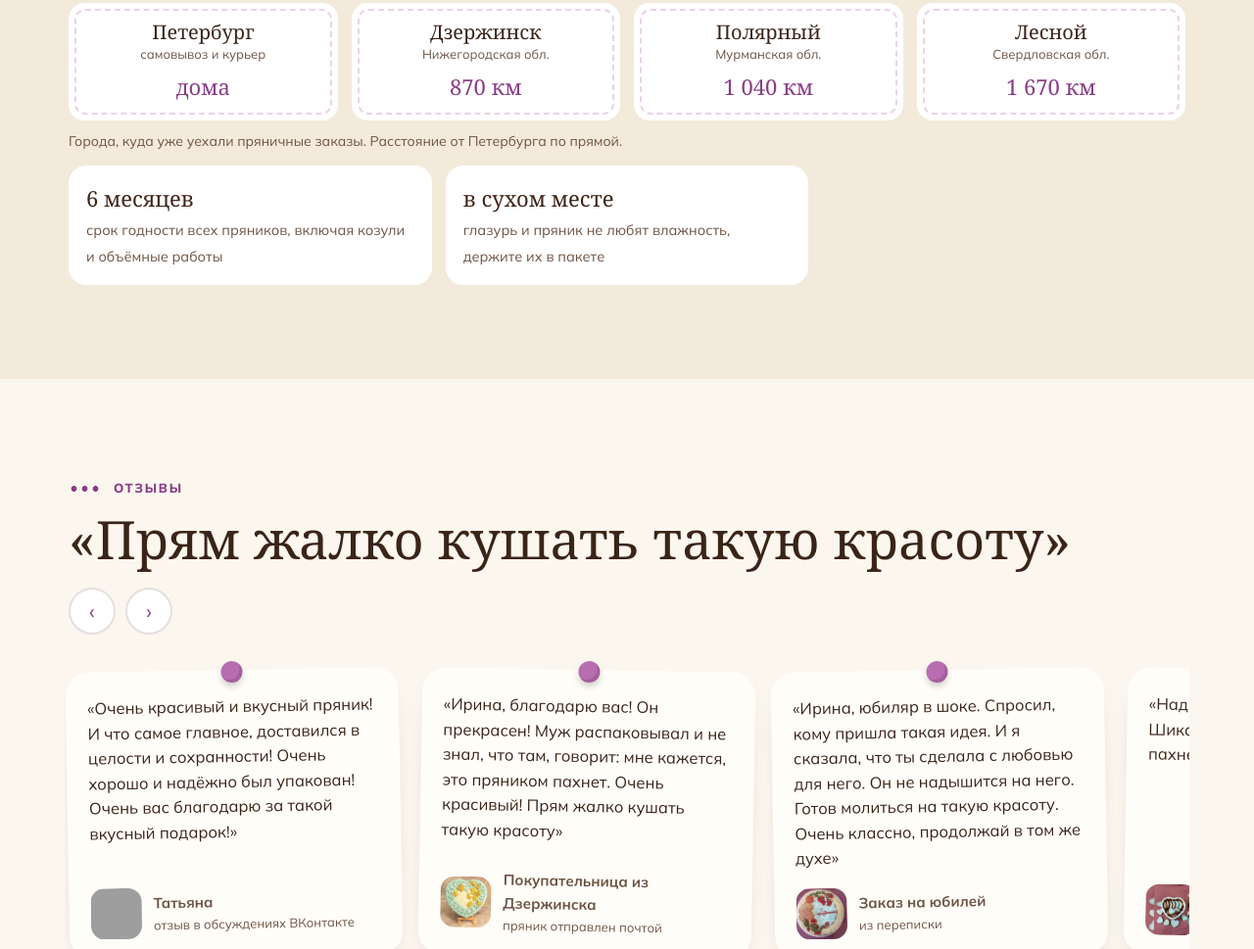
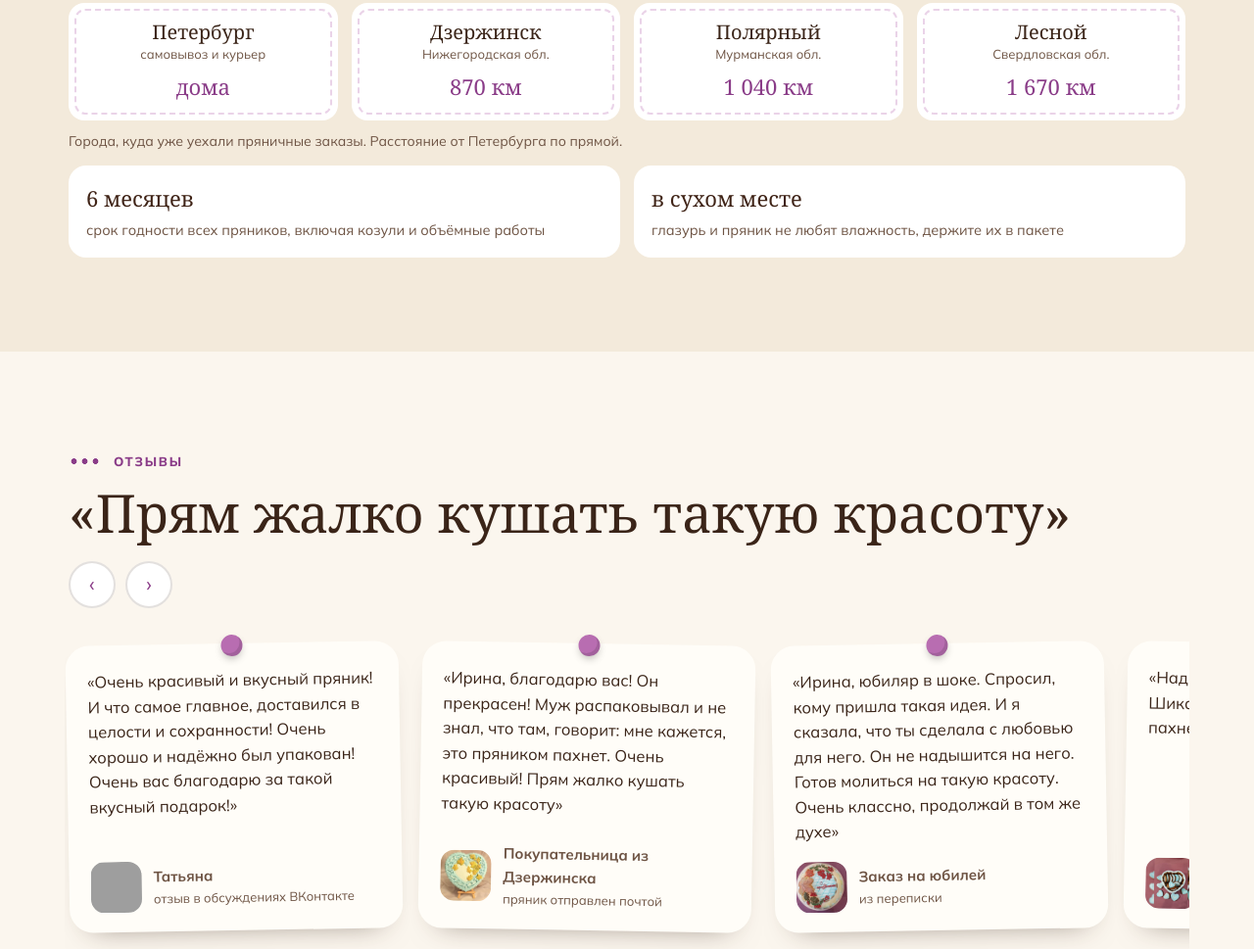
Before and after one commit to leonti123/sladost-v-radost, a plain HTML site: page index.html in a window 1280 px wide. Shown: the part 9960-10929 px from the top of the page at 98% size. Drawn offline with Linux system fonts and the light colour scheme; grey boxes are pictures that could not be loaded; a web font is replaced by a local one.

Commit message:
Блок хранения: 2 колонки
Co-Authored-By: Claude Opus 5.5 <noreply@anthropic.com>

```diff
--- a/index.html
+++ b/index.html
@@ -318,7 +318,7 @@ dialog::backdrop{background:rgba(35,18,10,.72)}
 .stamp b{display:block;font-family:var(--serif);font-weight:400;font-size:20px;line-height:1.2}
 .stamp span{display:block;font-size:13px;color:var(--ink2)}
 .stamp i{display:block;font-style:normal;font-family:var(--pipe);font-size:22px;color:var(--lilac);margin-top:6px}
-.keep{display:grid;grid-template-columns:repeat(3,minmax(0,1fr));gap:14px;margin-top:14px}
+.keep{display:grid;grid-template-columns:repeat(2,minmax(0,1fr));gap:14px;margin-top:14px}
 .keep div{background:#fff;border-radius:18px;padding:16px 18px}
 .keep b{display:block;font-family:var(--serif);font-weight:400;font-size:22px;color:var(--ginger-d)}
 .keep span{font-size:14.5px;color:var(--ink2)}
```
